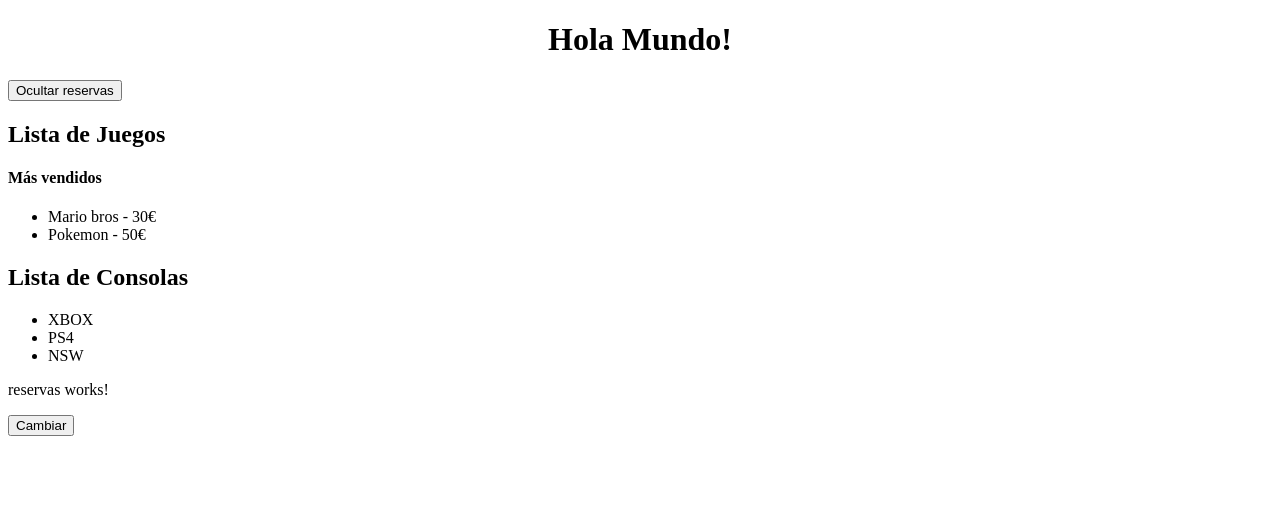
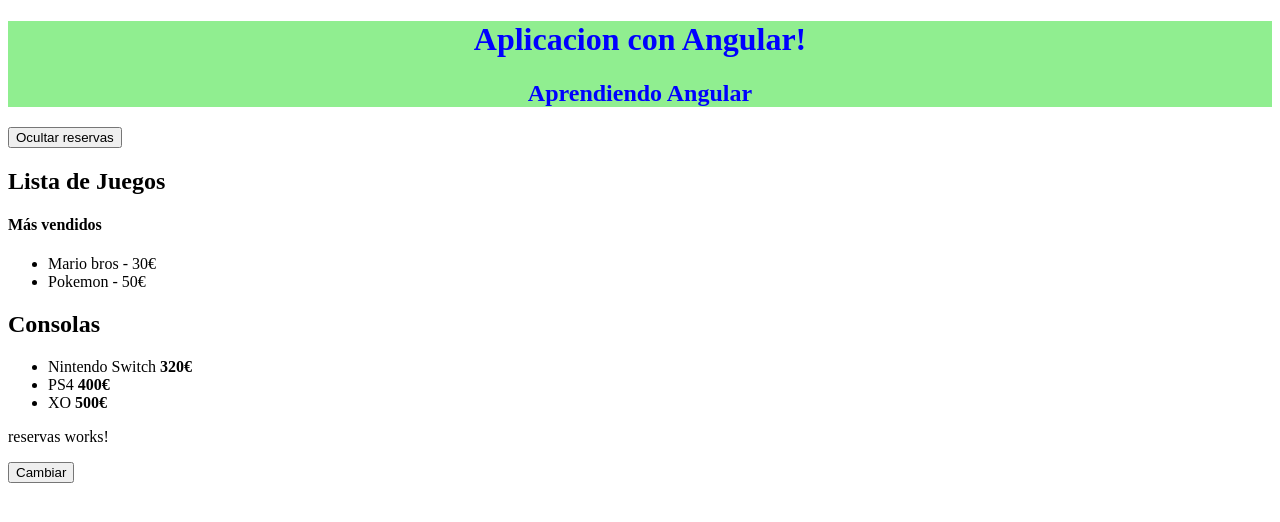
Before and after one commit to DavidMartinPerez/Angular-QuickStart, an Angular app: page / in a window 1280 px wide. Shown: the top 522 px of the page. Built offline with nearby package versions, Linux system fonts and the light colour scheme.

Commit message:
modelos y ngFor

```diff
--- a/src/app/app.component.html
+++ b/src/app/app.component.html
@@ -1,8 +1,11 @@
 <!--The content below is only a placeholder and can be replaced.-->
-<div style="text-align:center">
+<div style="text-align:center;" [ngStyle]="{'background': config.fondo, 'color': config.color}">
   <h1>
-    Hola {{ title }}!
+    {{ title }}!
   </h1>
+  <h2>
+    {{ descripcion }}
+  </h2>
 </div>
 <button (click)="ocultarReservas()">{{nombre_boton}}</button>
 
--- a/src/app/app.component.ts
+++ b/src/app/app.component.ts
@@ -1,4 +1,5 @@
 import { Component } from '@angular/core';
+import { Configuracion } from './modelos/configuracion'
 
 @Component({
   selector: 'app-root',
@@ -7,12 +8,15 @@ import { Component } from '@angular/core';
 })
 export class AppComponent {
   public title:string;
+  public descripcion:string;
   public mostrar_reservas: boolean = true;
   public nombre_boton:string;
-
+  public config:object;
   constructor(){
-    this.title = "Mundo";
+    this.title = Configuracion.titulo;
+    this.descripcion = Configuracion.descripcion;
     this.nombre_boton = "Ocultar reservas";
+    this.config = Configuracion;
   }
   ocultarReservas(){
     this.mostrar_reservas = !this.mostrar_reservas;
--- a/src/app/consolas/consolas.component.html
+++ b/src/app/consolas/consolas.component.html
@@ -1,7 +1,5 @@
 <h2>{{ titulo }}</h2>
 
 <ul>
-    <li>XBOX</li>
-    <li>PS4</li>
-    <li>NSW</li>
+    <li *ngFor="let consola of consolas">{{consola.nombre}} <b>{{consola.precio}}€</b></li>
 </ul>
--- a/src/app/consolas/consolas.component.ts
+++ b/src/app/consolas/consolas.component.ts
@@ -1,21 +1,26 @@
 // OnInit cuando se carga el modulo
 // DoCheck cuando se cambia
 import { Component, OnInit } from '@angular/core';
+import { Consola } from '../modelos/consola';
 
 @Component({
     selector: 'consolas',
     templateUrl: './consolas.component.html'
 })
 export class ConsolasComponent implements OnInit{
-    public nombre:string;
     public titulo:string;
+    public consolas:Array<Consola>;
 
     constructor(){
-        this.nombre = "Consolas";
-        this.titulo = `Lista de ${ this.nombre }`
+        this.titulo = "Consolas";
+        this.consolas = [
+            new Consola('Nintendo Switch','Nintendo','Portatil',320,30),
+            new Consola('PS4','Sony','Play Station',400,60),
+            new Consola('XO','Microsoft','Xbox',500,80)
+        ]
     }
 
     ngOnInit(){
-        console.log(`Se ha cargado el modulo de ${this.nombre}`);
+        //console.log(`Se ha cargado el modulo de ${this.titulo}`);
     }
 }
--- a/src/app/juegos/juegos.component.ts
+++ b/src/app/juegos/juegos.component.ts
@@ -15,6 +15,6 @@ export class JuegosComponent implements OnInit{
     }
 
     ngOnInit(){
-        console.log(`Se ha cargado el modulo de ${this.nombre}`);
+       // console.log(`Se ha cargado el modulo de ${this.nombre}`);
     }
 }
--- /dev/null
+++ b/src/app/modelos/configuracion.ts
@@ -0,0 +1,6 @@
+export var Configuracion = {
+    color: "blue",
+    fondo: "lightgreen",
+    titulo: "Aplicacion con Angular",
+    descripcion: "Aprendiendo Angular"
+}
--- /dev/null
+++ b/src/app/modelos/consola.ts
@@ -0,0 +1,21 @@
+export class Consola {
+    /*public nombre:string;
+    public marca:string;
+    public modelo:string;
+    public precio:number;
+    public stock:number;
+
+    constructor(nombre,marca,modelo,precio,stock){
+        this.nombre = nombre;
+        this.marca = marca;
+        this.modelo = precio;
+        this.stock = stock;
+    }*/
+    constructor(
+        public nombre:string,
+        public marca:string,
+        public modelo:string,
+        public precio:number,
+        public stock:number
+    ){}
+}
--- a/src/app/reservas/reservas.component.ts
+++ b/src/app/reservas/reservas.component.ts
@@ -15,17 +15,17 @@ export class ReservasComponent implements OnInit, DoCheck, OnDestroy {
   }
 
   ngOnInit(){
-    console.log(`Se ha cargado el modulo de ${this.nombre}`);
+    //console.log(`Se ha cargado el modulo de ${this.nombre}`);
   }
 
   ngDoCheck(){
-    console.log("Docheck : Se modifico");
+    //console.log("Docheck : Se modifico");
   }
   cambiarTitulo(nombre){
     this.nombre = nombre;
   }
 
   ngOnDestroy(){
-    console.log("se elimino reservas");
+    //console.log("se elimino reservas");
   }
 }
```
Also changed, not shown: src/index.html (indentation only).
